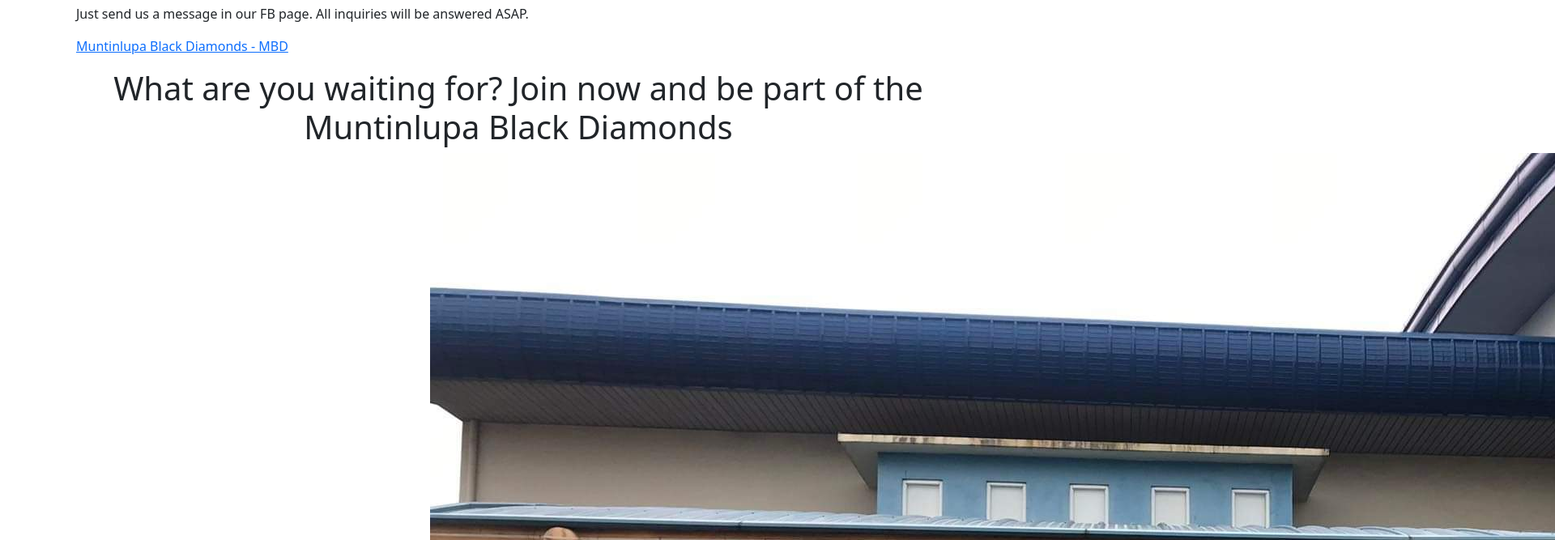
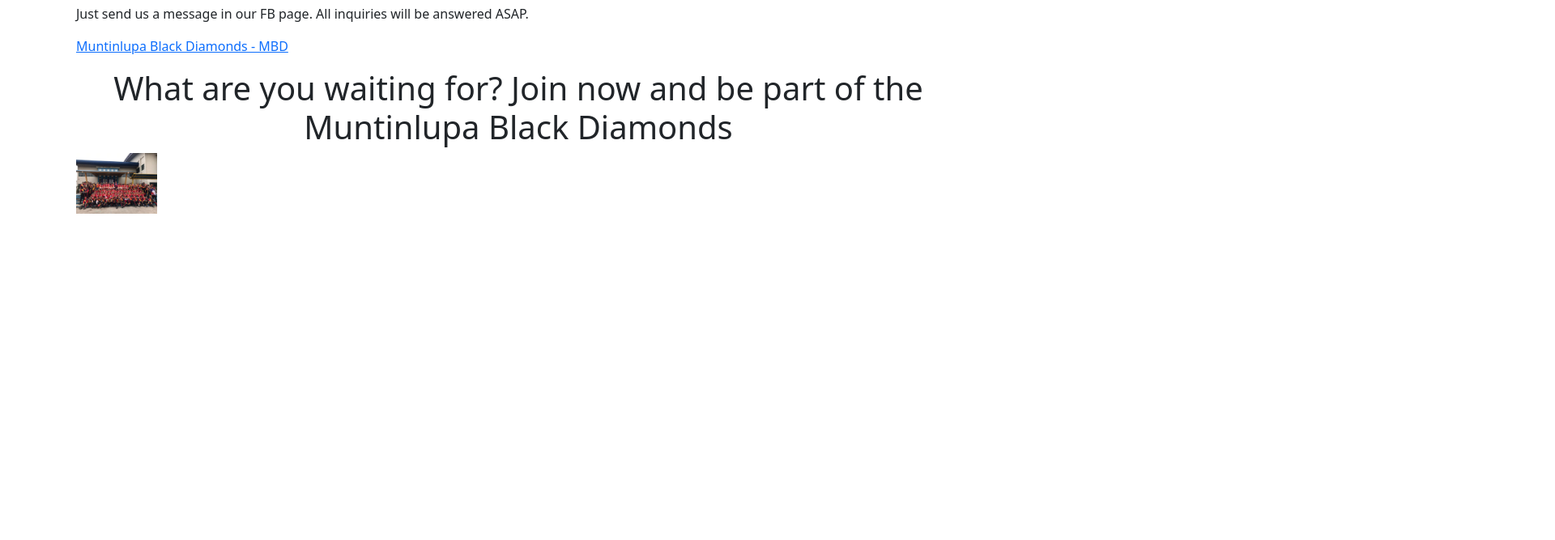
Before and after one commit to LanceCalalang/CalalangLanceIT2CWebTech, a plain HTML site: page index.html in a window 1280 px wide. Shown: the part 4829-5496 px from the top of the page at 81% size, 1920 px wide, since content can reach past the window. After the commit the page ends 5093 px from the top, so only its background shows below. Drawn offline with nearby package versions, Linux system fonts and the light colour scheme.

Commit message:
Add files via upload

```diff
--- a/index.html
+++ b/index.html
@@ -205,6 +205,6 @@
 <p><a href="https://www.facebook.com/mbd.dlc.since2000?mibextid=ZbWKwL"> Muntinlupa Black Diamonds - MBD </a> <p>
 <h1 style="text-align:center;"> What are you waiting for? Join now and be part of the Muntinlupa Black Diamonds </h1>
 
-<img src="MBD.jpeg" alt="MBD" style="magin-right:40%; margin-left:40%;">
+<img src="MBD.jpeg" alt="MBD" width=100>
 </body>
 </html>
```
